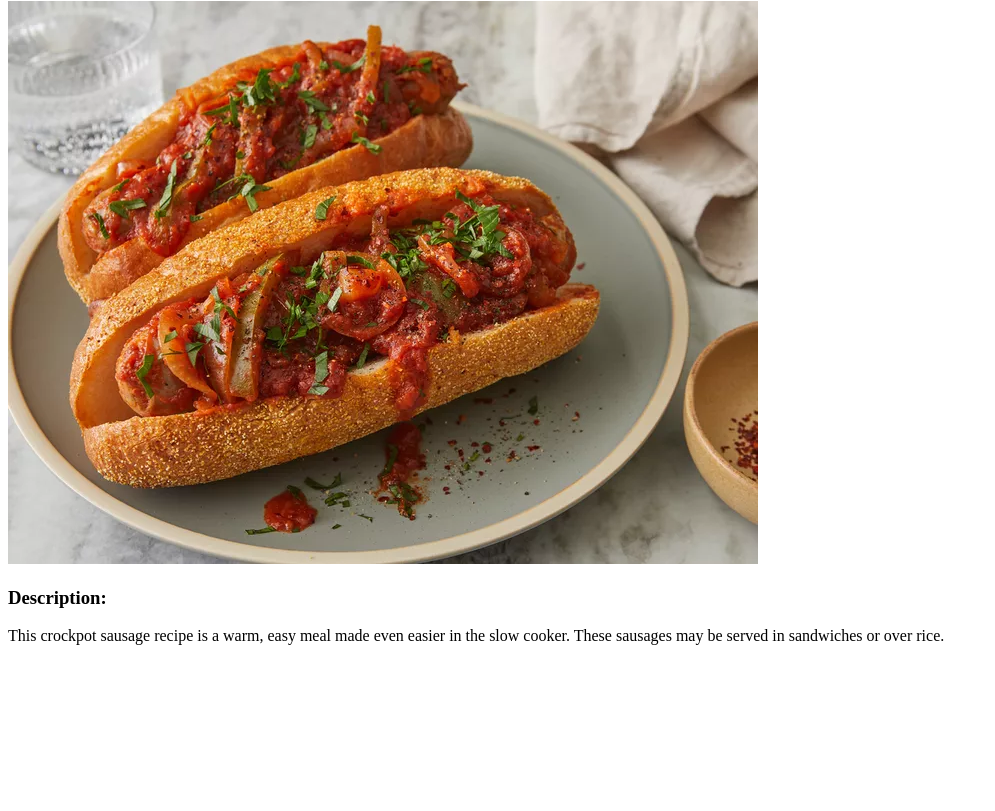
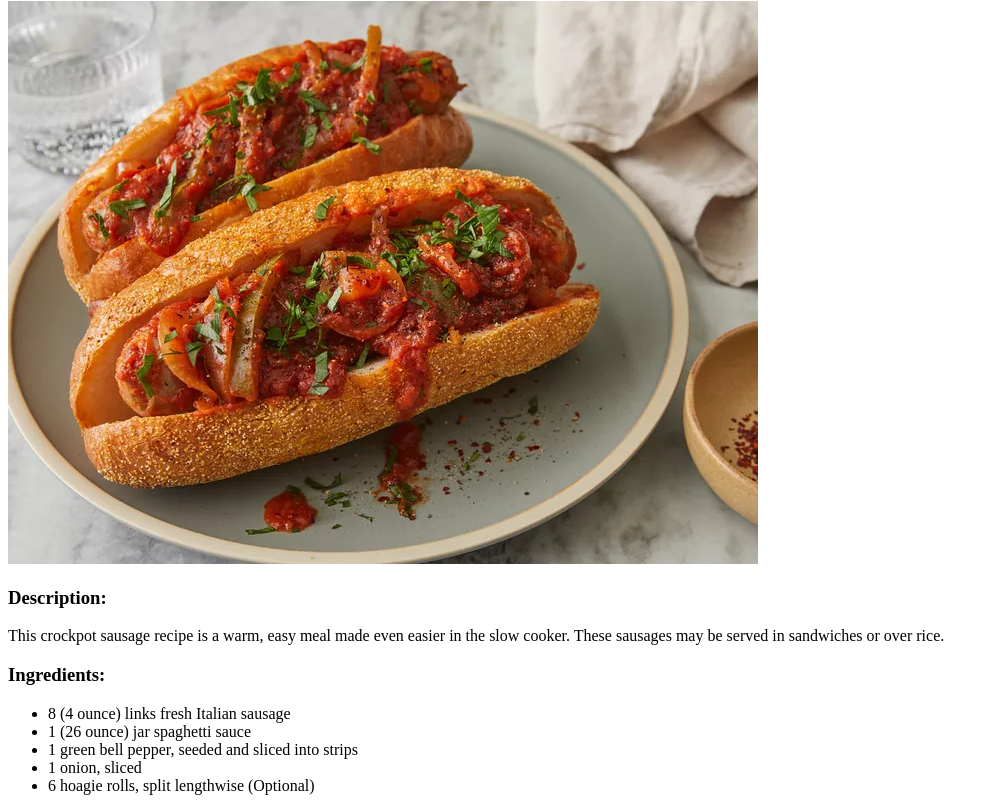
Before and after one commit to nassim-youssef/odin-recipes, a plain HTML site: page recipes/sandwiche/sandwiche.html in a window 1280 px wide. Shown: the part 79-890 px from the top of the page, without its empty margins (0-995 px from the left). Before the commit the page ends 800 px from the top, so only its background shows below. Drawn offline with Linux system fonts and the light colour scheme.

Commit message:
Add the sandwich ingredients

```diff
--- a/recipes/sandwiche/sandwiche.html
+++ b/recipes/sandwiche/sandwiche.html
@@ -13,5 +13,17 @@
       This crockpot sausage recipe is a warm, easy meal made even easier in the slow cooker. These sausages may be served in sandwiches or over rice.
     </p>
   </div>
+
+  <div>
+    <h3>Ingredients:</h3>
+    <ul>
+      <li>8 (4 ounce) links fresh Italian sausage</li>
+      <li>1 (26 ounce) jar spaghetti sauce</li>
+      <li>1 green bell pepper, seeded and sliced into strips</li>
+      <li>1 onion, sliced</li>
+      <li>6 hoagie rolls, split lengthwise (Optional)</li>
+    </ul>
+  </div>
+
 </body>
 </html>
```
